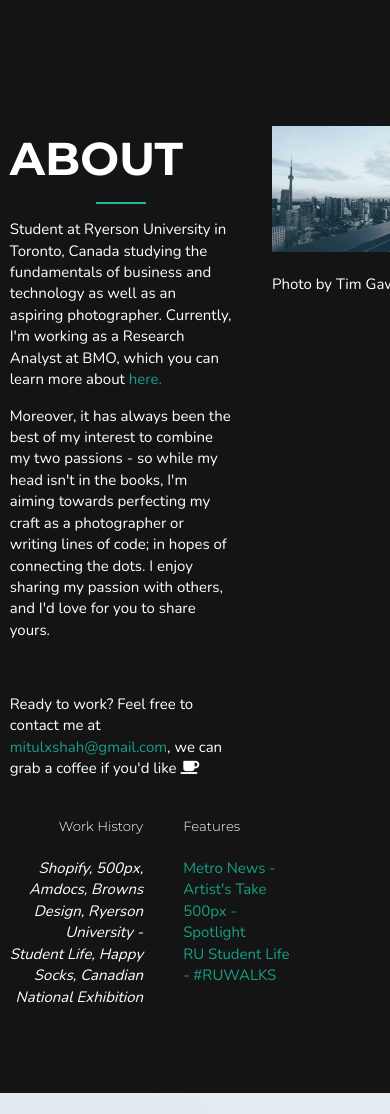
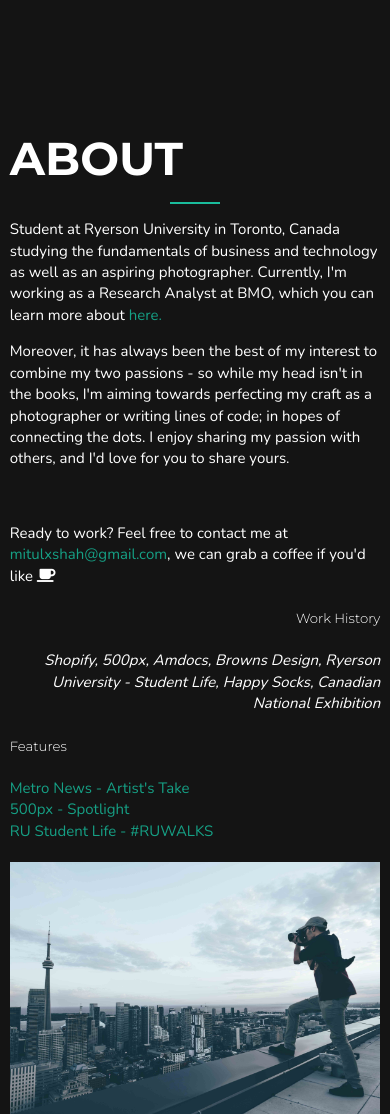
Before and after one commit to Uvacoder/photos-mitul-s, a plain HTML site: page about.html in a window 390 px wide. Shown: the part 740-1854 px from the top of the page. Drawn offline with nearby package versions, Linux system fonts and the light colour scheme.

Commit message:
media query for responsive grid'

```diff
--- a/styles/style.scss
+++ b/styles/style.scss
@@ -322,7 +322,15 @@ $transition: 0.5s all;
 
 @media only screen and (max-width: 650px) {
     .container {
-        width: 95%;
+      width: 95%;
+    }
+
+    .grid {
+      display: block !important;
+    }
+
+    .grid-small {
+      display: block !important;
     }
 
     .holder {
```
Also changed, not shown: styles/style.css.
